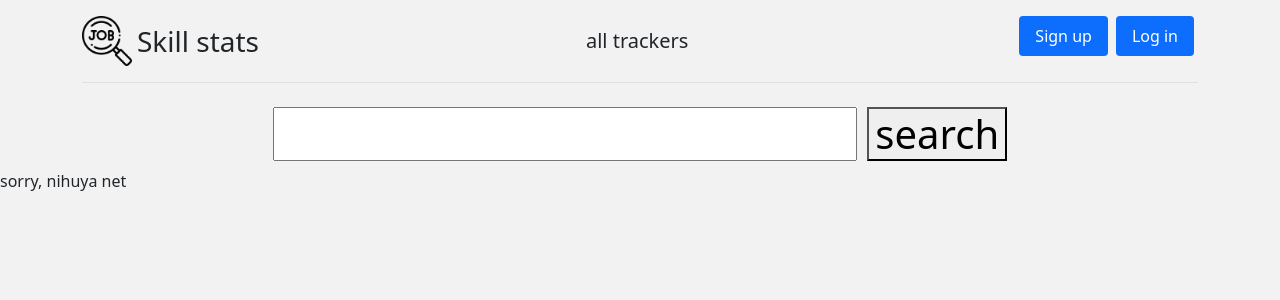
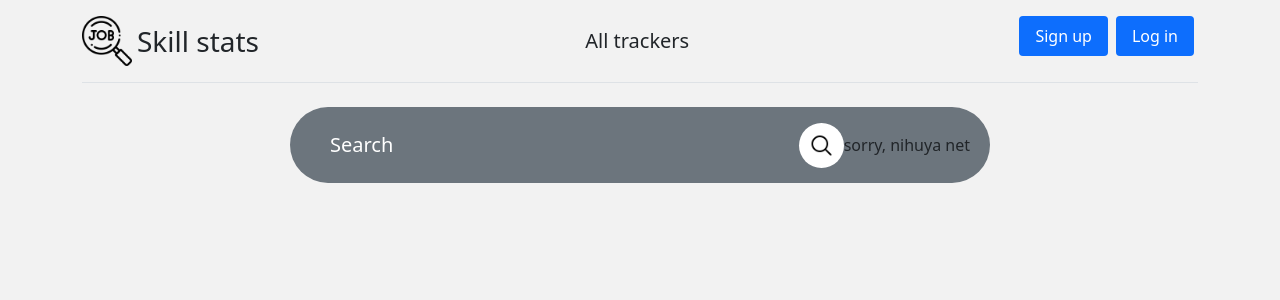
Before and after one commit to arfienel/hhss, a Django app: page /list_trackers/ in a window 1280 px wide. Shown: the top 300 px of the page. Run offline with Django 4.2, Linux system fonts and the light colour scheme; data that the repository does not hold is empty; parts of the project's set-up code (start-up, migrations or seed data) failed here and were passed over; some libraries are stand-ins or nearby versions.

Commit message:
Search bar and welcome page design

```diff
--- a/job_skills/forms.py
+++ b/job_skills/forms.py
@@ -5,9 +5,9 @@ from django.core.exceptions import ValidationError
 
 class UserRegistrationForm(forms.Form):
 
-    username = forms.CharField(widget=forms.TextInput(attrs={'class': 'и тут короче пиши свои классы как обычно через запятую каждый класс внутри этой строки kekw'}), label='username', max_length=100)
+    username = forms.CharField(widget=forms.TextInput(attrs={'class': ''}), label='Username', max_length=100)
     password = forms.CharField(widget=forms.PasswordInput(attrs={'class': ''}))
-    password2 = forms.CharField(widget=forms.PasswordInput(attrs={'class': ''}), label='password confirmation')
+    password2 = forms.CharField(widget=forms.PasswordInput(attrs={'class': ''}), label='Password confirmation')
     email = forms.EmailField(max_length=254, widget=forms.EmailInput(attrs={'class': ''}))
 
 
--- a/static/style.css
+++ b/static/style.css
@@ -1,7 +1,28 @@
+* {
+  box-sizing: border-box;
+}
 .content {
   margin: 2% 10% 0% 10%;
 }
 /*База*/
+.need-to-log-reg {
+  border: 1px solid #c2c4c9;
+  border-radius: 15px;
+  text-align: center;
+  padding: 30px;
+  width: 800px;
+  margin: 0 auto;
+  margin-top: 200px;
+}
+
+.need-to-log-reg a {
+  cursor: pointer;
+  text-decoration: none;
+  font-size: 32px;
+}
+.transfer-request {
+  word-wrap: break-word;
+}
 .text-limit {
   overflow: hidden;
   text-overflow: ellipsis;
@@ -46,7 +67,7 @@
 }
 .form-reg p input {
   font-size: 18px;
-  padding: 5px;
+  padding: 10px;
   display: block;
   border-radius: 15px;
   border: 1.5px solid #c2c4c9;
@@ -55,6 +76,7 @@
   margin: 10px 0 0 0;
   height: 45px;
   box-sizing: border-box;
+  outline: none;
 }
 /*Страница авторизации*/
 .form-log {
@@ -66,7 +88,7 @@
 }
 .form-log p input {
   font-size: 18px;
-  padding: 5px;
+  padding: 10px;
   display: block;
   border-radius: 15px;
   border: 1.5px solid #c2c4c9;
@@ -75,6 +97,7 @@
   margin: 10px 0 0 0;
   height: 45px;
   box-sizing: border-box;
+  outline: none;
 }
 .btn-log {
   height: 40px;
@@ -144,3 +167,52 @@
   display: block;
   margin: 30px auto;
 }
+/*List_trackers*/
+.form-wrapper {
+  width: 700px;
+  margin: 0 auto;
+}
+.search-bar {
+  width: 100%;
+  max-width: 700px;
+  background-color: #6c757d;
+  border-radius: 60px;
+  padding: 5px 20px;
+  display: flex;
+  align-items: center;
+}
+.search-bar input {
+  -webkit-appearance: none;
+  background-color: transparent;
+  flex: 1;
+  border: 0;
+  outline: none;
+  padding: 18px 20px;
+  font-size: 20px;
+  color: white;
+}
+.search-bar input:-webkit-autofill {
+  -webkit-box-shadow: 0 0 0 50px #6c757d inset;
+  -webkit-text-fill-color: #fff;
+  font-size: 20px !important;
+}
+::placeholder {
+  color: white;
+}
+.search-bar button img {
+  width: 25px;
+}
+.search-bar button {
+  border: 0;
+  border-radius: 50%;
+  width: 45px;
+  height: 45px;
+  background-color: white;
+}
+.search-bar button:hover {
+  border: 0;
+  border-radius: 50%;
+  width: 45px;
+  height: 45px;
+  background-color: #e6e6e6;
+}
--- a/templates/base.html
+++ b/templates/base.html
@@ -2,41 +2,82 @@
 <html lang="en">
   <head>
     <meta charset="UTF-8" />
-    <meta name="viewport" content="width=device-width, user-scalable=no, initial-scale=1.0, maximum-scale=1.0, minimum-scale=1.0"/>
+    <meta
+      name="viewport"
+      content="width=device-width, user-scalable=no, initial-scale=1.0, maximum-scale=1.0, minimum-scale=1.0"
+    />
     <meta http-equiv="X-UA-Compatible" content="ie=edge" />
     <link rel="icon" type="image/x-icon" href="{{ static('hh.png') }}" />
     <title>hh skill stats</title>
-    <link href="https://cdn.jsdelivr.net/npm/bootstrap@5.1.3/dist/css/bootstrap.min.css" rel="stylesheet" integrity="sha384-1BmE4kWBq78iYhFldvKuhfTAU6auU8tT94WrHftjDbrCEXSU1oBoqyl2QvZ6jIW3" crossorigin="anonymous"/>
-    <script src="https://cdn.jsdelivr.net/npm/@popperjs/core@2.10.2/dist/umd/popper.min.js" integrity="sha384-7+zCNj/IqJ95wo16oMtfsKbZ9ccEh31eOz1HGyDuCQ6wgnyJNSYdrPa03rtR1zdB" crossorigin="anonymous"></script>
-    <script src="https://cdn.jsdelivr.net/npm/bootstrap@5.1.3/dist/js/bootstrap.min.js" integrity="sha384-QJHtvGhmr9XOIpI6YVutG+2QOK9T+ZnN4kzFN1RtK3zEFEIsxhlmWl5/YESvpZ13" crossorigin="anonymous"></script>
+    <link
+      href="https://cdn.jsdelivr.net/npm/bootstrap@5.1.3/dist/css/bootstrap.min.css"
+      rel="stylesheet"
+      integrity="sha384-1BmE4kWBq78iYhFldvKuhfTAU6auU8tT94WrHftjDbrCEXSU1oBoqyl2QvZ6jIW3"
+      crossorigin="anonymous"
+    />
+    <script
+      src="https://cdn.jsdelivr.net/npm/@popperjs/core@2.10.2/dist/umd/popper.min.js"
+      integrity="sha384-7+zCNj/IqJ95wo16oMtfsKbZ9ccEh31eOz1HGyDuCQ6wgnyJNSYdrPa03rtR1zdB"
+      crossorigin="anonymous"
+    ></script>
+    <script
+      src="https://cdn.jsdelivr.net/npm/bootstrap@5.1.3/dist/js/bootstrap.min.js"
+      integrity="sha384-QJHtvGhmr9XOIpI6YVutG+2QOK9T+ZnN4kzFN1RtK3zEFEIsxhlmWl5/YESvpZ13"
+      crossorigin="anonymous"
+    ></script>
     <script src="https://code.jquery.com/jquery-3.6.0.js"></script>
     <link rel="stylesheet" href="{{ static('style.css') }}" />
   </head>
   <body style="background-color: #f2f2f2">
     <div class="container">
-      <header class="d-flex flex-wrap justify-content-center py-3 mb-4 border-bottom">
-        <a href="/" class="d-flex align-items-center mb-3 mb-md-0 me-md-auto text-dark text-decoration-none">
-          <img style="width: 50px; height: 50px; margin-right: 5px" src="{{ static('job.png') }}"/>
+      <header
+        class="d-flex flex-wrap justify-content-center py-3 mb-4 border-bottom"
+      >
+        <a
+          href="/"
+          class="d-flex align-items-center mb-3 mb-md-0 me-md-auto text-dark text-decoration-none"
+        >
+          <img
+            style="width: 50px; height: 50px; margin-right: 5px"
+            src="{{ static('job.png') }}"
+          />
           <span class="fs-3">Skill stats</span>
         </a>
 
-        <a href="{{ url('list_trackers') }}" class="d-flex align-items-center mb-3 mb-md-0 me-md-auto text-dark text-decoration-none">
-          <span class="fs-5">all trackers</span>
-
+        <a
+          href="{{ url('list_trackers') }}"
+          class="d-flex align-items-center mb-3 mb-md-0 me-md-auto text-dark text-decoration-none"
+        >
+          <span class="fs-5">All trackers</span>
         </a>
         <ul class="nav nav-pills">
           <!-- если чел зареган -->
           {% if request.user.is_authenticated %}
           <li class="nav-item mx-1">
-            <a href="{{ url('logout') }}" class="danger nav-link active" aria-current="page">Log out</a>
+            <a
+              href="{{ url('logout') }}"
+              class="danger nav-link active"
+              aria-current="page"
+              >Log out</a
+            >
           </li>
           <!-- если чел НЕ зареган -->
           {% else %}
           <li class="nav-item mx-1">
-            <a href="{{ url('registration') }}" class="nav-link active" aria-current="page">Sign up</a>
+            <a
+              href="{{ url('registration') }}"
+              class="nav-link active"
+              aria-current="page"
+              >Sign up</a
+            >
           </li>
           <li class="nav-item mx-1">
-            <a href="{{ url('login') }}" class="nav-link active" aria-current="page">Log in</a>
+            <a
+              href="{{ url('login') }}"
+              class="nav-link active"
+              aria-current="page"
+              >Log in</a
+            >
           </li>
           {% endif %}
         </ul>
@@ -44,14 +85,17 @@
     </div>
     <!-- Сообщения об ошибках -->
     {% for message in get_messages(request) %}
-    <div id="message" class="alert alert-warning {% if message.tags %}{{ message.tags }}{% endif %}" role="alert">
+    <div
+      id="message"
+      class="alert alert-warning {% if message.tags %}{{ message.tags }}{% endif %}"
+      role="alert"
+    >
       {{ message }}
     </div>
     {% endfor %}
 
     <!-- Контент страницы -->
-    {% block content %}
-    {% endblock %}
+    {% block content %} {% endblock %}
   </body>
 </html>
 <script>
--- a/templates/list_trackers.html
+++ b/templates/list_trackers.html
@@ -1,13 +1,12 @@
-{% extends 'base.html'%}
-{% block content %}
-<form method="get">
-  <h1 style="text-align: center">
-    <input type="text" name="search" />
-    <button type="submit">search</button>
-  </h1>
+{% extends 'base.html'%} {% block content %}
+<div class="form-wrapper">
+  <form method="get" class="search-bar">
+    <input type="text" name="search" placeholder="Search" />
+    <button type="submit"><img src="../static/search.png" /></button>
     <!-- если есть результат -->
     {% if trackers_parsers %}
   </form>
+</div>
 <br />
 
 <div class="container" id="list_trackers">
@@ -17,7 +16,7 @@
     <!-- Текст поиска слева -->
     <div class="col-sm-2">
       <h3
-        class="position-relative top-50 start-50 translate-middle text-center text-light"
+        class="position-relative top-50 start-50 translate-middle text-center text-light text-limit"
       >
         {{ tracker_parser[0].search_text }}
       </h3>
@@ -26,14 +25,12 @@
     <!-- 3 навыка и их количество появлений -->
     <div class="col-sm-6">
       <ul class="list-group list-group-flush text-center" id="job_trackers">
-        {% if tracker_parser[1] %}
-          {% for skill in tracker_parser[2] %}
+        {% if tracker_parser[1] %} {% for skill in tracker_parser[2] %}
 
         <li class="bg-secondary list-group-item text-light">
           {{ skill.name }} - {{ skill.amount }}
         </li>
-          {% endfor %}
-        {% else %}
+        {% endfor %} {% else %}
         <li class="bg-secondary list-group-item text-light">
           Data is still uploading
         </li>
@@ -46,68 +43,107 @@
     <!-- правая часть квадрата. Количество парсеров и шестеренка -->
     <div class="col-sm-2">
       <h5
-        class="position-relative top-50 start-50 translate-middle text-center text-light">
-        {% if tracker_parser[1] %}
-        Vacancies amount
-        <br />{{tracker_parser[1].amount_of_vacancies}}
-        {% else %}
-        <img style="width: 50px; height: 50px" src="{{ static('loading.gif') }}"/>
+        class="position-relative top-50 start-50 translate-middle text-center text-light"
+      >
+        {% if tracker_parser[1] %} Vacancies amount
+        <br />{{tracker_parser[1].amount_of_vacancies}} {% else %}
+        <img
+          style="width: 50px; height: 50px"
+          src="{{ static('loading.gif') }}"
+        />
         {% endif %}
       </h5>
     </div>
     <div class="col-sm-2">
       <button
-        style="border-radius: 10px" type="button" data-bs-toggle="modal" data-bs-target="#TrackerModal{{ tracker_parser[0].id}}" id="modalBtn{{tracker_parser[0].id }}" onclick="load_parser_data({{ tracker_parser[0].id }})" class="position-relative top-50 start-50 translate-middle">
-        <img id="settingsImg{{ tracker_parser[0].id }}" style="width: 60px; height: 60px" src="{{ static('settings.png') }}"/>
+        style="border-radius: 10px"
+        type="button"
+        data-bs-toggle="modal"
+        data-bs-target="#TrackerModal{{ tracker_parser[0].id}}"
+        id="modalBtn{{tracker_parser[0].id }}"
+        onclick="load_parser_data({{ tracker_parser[0].id }})"
+        class="position-relative top-50 start-50 translate-middle"
+      >
+        <img
+          id="settingsImg{{ tracker_parser[0].id }}"
+          style="width: 60px; height: 60px"
+          src="{{ static('settings.png') }}"
+        />
       </button>
     </div>
   </div>
   {% endfor %}
 
   <!-- если результата нет-->
-  {% else %}
-    sorry, nihuya net
-  {% endif %}
+  {% else %} sorry, nihuya net {% endif %}
 
   <!-- модалка каждого трекера -->
   {% for tracker_parser in trackers_parsers %}
-  <div class="modal fade" id="TrackerModal{{ tracker_parser[0].id }}" tabindex="-1" aria-hidden="true">
+  <div
+    class="modal fade"
+    id="TrackerModal{{ tracker_parser[0].id }}"
+    tabindex="-1"
+    aria-hidden="true"
+  >
     <div class="modal-dialog modal-lg">
       <div class="modal-content">
         <div class="modal-header">
-          <h4 class="modal-title"><a href="{{ tracker_parser[0].hh_url }}">{{ tracker_parser[0].search_text }}</a></h4>
-          <button type="button" class="btn-close" data-bs-dismiss="modal" aria-label="Close"></button>
+          <h4 class="modal-title headline-limit">
+            <a href="{{ tracker_parser[0].hh_url }}"
+              >{{ tracker_parser[0].search_text }}</a
+            >
+          </h4>
+          <button
+            type="button"
+            class="btn-close"
+            data-bs-dismiss="modal"
+            aria-label="Close"
+          ></button>
         </div>
 
         <div class="modal-body">
           <div class="mb-3">
-                    <h3>Текст запроса - {{tracker_parser[0].search_text}}</h3>
+            <h3 class="transfer-request">
+              Текст запроса - {{tracker_parser[0].search_text}}
+            </h3>
           </div>
           {% if tracker_parser[0].exclude_from_search %}
           <div class="mb-3">
-                    <h4>Исключено из запроса - {{ tracker_parser[0].exclude_from_search }}</h4>
+            <h4>
+              Исключено из запроса - {{ tracker_parser[0].exclude_from_search }}
+            </h4>
           </div>
-                {% endif %}
-                {% if request.user.id == tracker_parser[0].user_creator_id %}
-
-                {% elif request.user.id in tracker_parser[0].subscribers %}
-                    <button type="button" onclick="unsubscribe_from_tracker({{tracker_parser[0].id}});" id="sub_button{{tracker_parser[0].id}}" style="" class="btn btn-danger">unsubscribe</button>
+          {% endif %} {% if request.user.id == tracker_parser[0].user_creator_id
+          %} {% elif request.user.id in tracker_parser[0].subscribers %}
+          <button
+            type="button"
+            onclick="unsubscribe_from_tracker({{tracker_parser[0].id}});"
+            id="sub_button{{tracker_parser[0].id}}"
+            style=""
+            class="btn btn-danger"
+          >
+            unsubscribe
+          </button>
 
           {% else %}
-                    <button type="button" onclick="subscribe_on_tracker({{tracker_parser[0].id}});" id="sub_button{{tracker_parser[0].id}}" style="" class="btn btn-info">subscribe</button>
+          <button
+            type="button"
+            onclick="subscribe_on_tracker({{tracker_parser[0].id}});"
+            id="sub_button{{tracker_parser[0].id}}"
+            style=""
+            class="btn btn-info"
+          >
+            subscribe
+          </button>
           {% endif %}
-                <br>
-                  <br>
-                <div id="tracker_stats{{ tracker_parser[0].id }}">
-
-                </div>
+          <br />
+          <br />
+          <div id="tracker_stats{{ tracker_parser[0].id }}"></div>
         </div>
 
         <br />
         <br />
         <div id="tracker_stats{{ tracker_parser[0].id }}"></div>
-
-
       </div>
     </div>
   </div>
@@ -151,12 +187,11 @@
                     else{
                     html_skills_part = `<div class="col-sm-6"></div>`;
                     };
-
                     html_to_insert = `
                     <div class="row bg-secondary rounded mb-3 py-3">
                         <!-- Текст поиска слева -->
                         <div class="col-sm-2">
-                            <h3 class="position-relative top-50 start-50 translate-middle text-center text-light">${tracker['search_text']}</h3>
+                            <h3 class="position-relative top-50 start-50 translate-middle text-center text-light text-limit">${tracker['search_text']}</h3>
                         </div>
 
                         <!-- 3 навыка и их количество появлений -->
@@ -263,33 +298,41 @@
 </script>
 
 <script>
-    function subscribe_on_tracker(tracker_id){
-    sub_button = document.getElementById('sub_button'+tracker_id);
+  function subscribe_on_tracker(tracker_id) {
+    sub_button = document.getElementById("sub_button" + tracker_id);
     sub_button.disabled = true;
     $.ajax({
-        url: '/subscribe_on_tracker/',
-        method: 'post',
-        dataType: 'html',
-        data: {'tracker_id': tracker_id,
-               'csrfmiddlewaretoken': '{{ csrf_token }}' ,},
-        success: function(data){
-            sub_button.outerHTML = '<button type="button" onclick="unsubscribe_from_tracker('+ tracker_id +');" id="sub_button'+ tracker_id +'" style="" class="btn btn-danger">unsubscribe</button>'
-        }
+      url: "/subscribe_on_tracker/",
+      method: "post",
+      dataType: "html",
+      data: { tracker_id: tracker_id, csrfmiddlewaretoken: "{{ csrf_token }}" },
+      success: function (data) {
+        sub_button.outerHTML =
+          '<button type="button" onclick="unsubscribe_from_tracker(' +
+          tracker_id +
+          ');" id="sub_button' +
+          tracker_id +
+          '" style="" class="btn btn-danger">unsubscribe</button>';
+      },
     });
   }
 
-    function unsubscribe_from_tracker(tracker_id){
-        sub_button = document.getElementById('sub_button'+tracker_id);
+  function unsubscribe_from_tracker(tracker_id) {
+    sub_button = document.getElementById("sub_button" + tracker_id);
     sub_button.disabled = true;
     $.ajax({
-        url: '/unsubscribe_from_tracker/',
-        method: 'post',
-        dataType: 'html',
-        data: {'tracker_id': tracker_id,
-               'csrfmiddlewaretoken': '{{ csrf_token }}' ,},
-        success: function(data){
-                        sub_button.outerHTML = '<button type="button" onclick="subscribe_on_tracker('+ tracker_id +');" id="sub_button'+ tracker_id +'" style="" class="btn btn-info">subscribe</button>'
-        }
+      url: "/unsubscribe_from_tracker/",
+      method: "post",
+      dataType: "html",
+      data: { tracker_id: tracker_id, csrfmiddlewaretoken: "{{ csrf_token }}" },
+      success: function (data) {
+        sub_button.outerHTML =
+          '<button type="button" onclick="subscribe_on_tracker(' +
+          tracker_id +
+          ');" id="sub_button' +
+          tracker_id +
+          '" style="" class="btn btn-info">subscribe</button>';
+      },
     });
   }
 </script>
--- a/templates/registration/login.html
+++ b/templates/registration/login.html
@@ -8,7 +8,7 @@
 <p>Please login to see this page.</p>
 {% endif %} {% endif %}
 <fieldset class="registration-login">
-  <h2 class="headline-reg-log">Login</h2>
+  <h2 class="headline-reg-log">Log in</h2>
   <form class="form-log" method="post" action="{{ url('login') }}">
     <input type="hidden" name="csrfmiddlewaretoken" value="{{ csrf_token }}" />
     <p>{{ form.username.label_tag() }} {{ form.username }}</p>
```
Also changed, not shown: templates/index.html (+7 -10 lines), static/search.png (added). Lines whose indentation alone changed are shown as unchanged.
